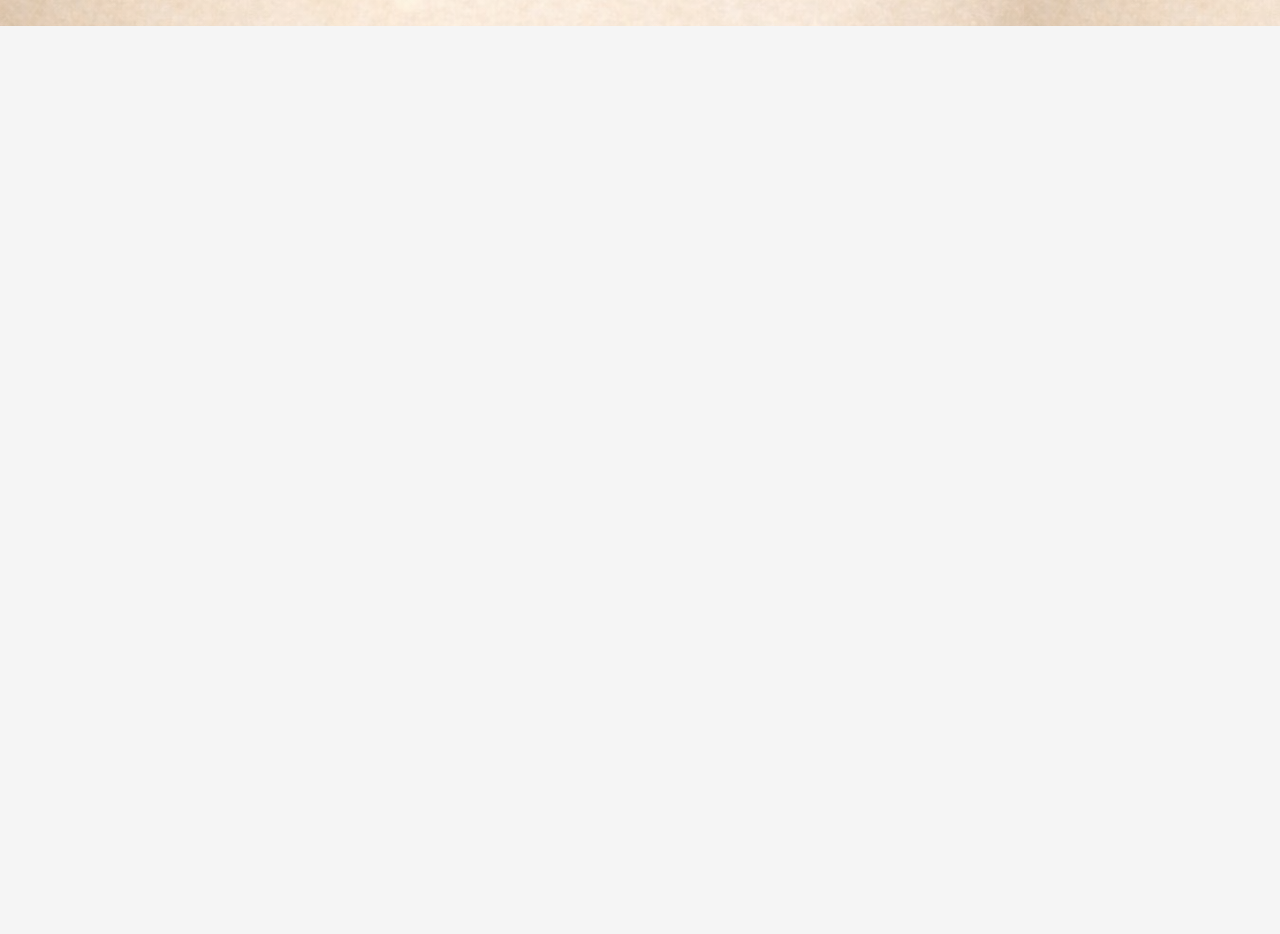
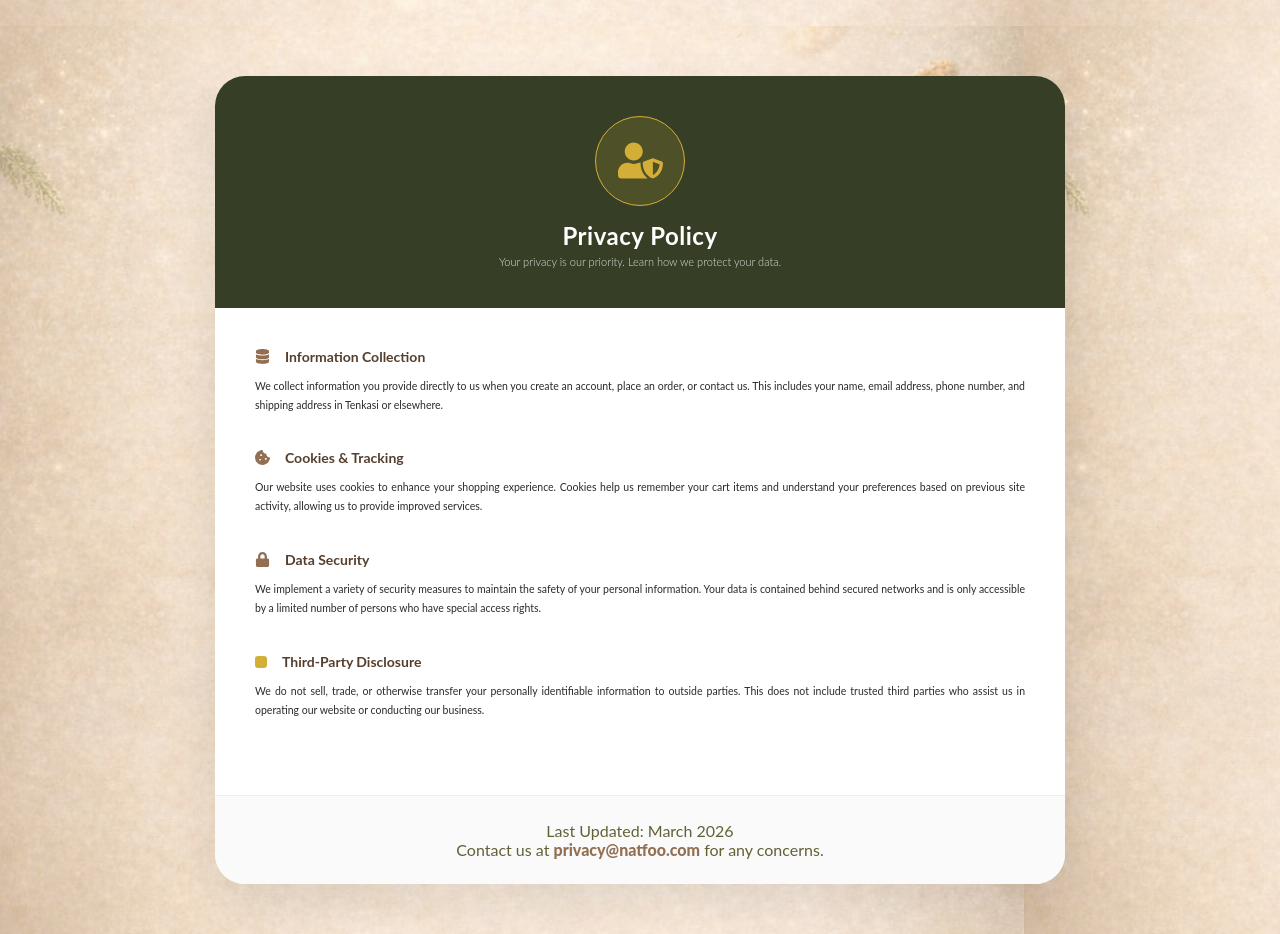
Before and after one commit to natfooin/natfoo, a React (Vite) app: page /product/1 in a window 1280 px wide. Shown: the part 2320-3254 px from the top of the page. Before the commit the page ends 2346 px from the top, so only its background shows below. Built offline with nearby package versions, Linux system fonts and the light colour scheme.

Commit message:
privacy & policy

```diff
--- a/src/App.jsx
+++ b/src/App.jsx
@@ -6,6 +6,7 @@ import MainProducts from "./pages/MainProducts/MainProducts";
 import NavBar from "./Components/NavBar/NavBar";
 import Hero from "./Components/Hero/Hero";
 import "./App.css";
+import PolicyPage from './Components/PolicyPage/PolicyPage'
 import OpeningScreen from "./Components/OpeningScreen/OpeningScreen";
 import { Router, Routes, Route } from "react-router-dom";
 import SingleProduct from "./pages/SingleProduct";
@@ -103,6 +104,7 @@ const App = () => {
       </Routes>
       {/* <Footer /> */}
       <Contact />
+      <PolicyPage />
     </>
   );
 };
--- a/src/Components/Contact/Contact.css
+++ b/src/Components/Contact/Contact.css
@@ -82,7 +82,9 @@
   font-weight: 700;
   color: var(--dark-olive);
 }
-
+.status-view{
+  max-height: 25rem;
+}
 .field input,
 .field textarea {
   padding: 10px;
--- a/src/Components/Contact/Contact.jsx
+++ b/src/Components/Contact/Contact.jsx
@@ -92,8 +92,11 @@ function Contact() {
               <div className="field">
                 <label>Phone no.</label>
                 <input
-                  type="number"
+                  type="tel"
+                  name="phone"
                   required
+                  pattern="[0-9]*"
+                  onInput="this.value=this.value.replace(/[^0-9]/g,'');"
                   value={formData.number}
                   onChange={(e) => setFormData({...formData, number: e.target.value})}
                 />
--- a/src/Components/PolicyPage/PolicyPage.css
+++ b/src/Components/PolicyPage/PolicyPage.css
@@ -1,66 +1,117 @@
-* {
-  margin: 0;
-  padding: 0;
-  box-sizing: border-box;
+.policy-wrapper {
+  min-height: 100vh;
+  background-color: var(--cream-bg);
+  background-image: url(../../assets/textured-bg.png);
+  background-attachment: fixed;
+  padding: 5rem 1rem;
+  display: flex;
+  justify-content: center;
+  align-items: center;
 }
 
-.accordion-page {
-  min-height: 100vh;
-  background: #f9fafb;
-  display: flex;
-  justify-content: center;
-  padding: clamp(20px, 5vw, 50px);
+.policy-card {
+  max-width: 850px;
+  width: 100%;
+  background: var(--site-white);
+  border-radius: 30px;
+  box-shadow: 0 20px 50px rgba(0, 0, 0, 0.1);
+  overflow: hidden;
+  animation: slideUp 0.7s ease-out;
 }
 
-.accordion-container {
-  width: 100%;
-  max-width: 800px;
+.policy-header {
+  background-color: var(--dark-green);
+  padding: 4rem 2rem;
+  text-align: center;
+  color: white;
 }
 
-.accordion-container h1 {
-  text-align: center;
-  margin-bottom: 30px;
-  font-size: clamp(22px, 3vw, 32px);
+.header-icon {
+  background: rgba(212, 175, 55, 0.15);
+  width: 90px;
+  height: 90px;
+  border-radius: 50%;
+  display: flex;
+  align-items: center;
+  justify-content: center;
+  margin: 0 auto 1.5rem;
+  color: var(--gold);
+  border: 1px solid var(--gold);
 }
 
-.accordion-item {
-  background: #fff;
-  margin-bottom: 12px;
-  border-radius: 10px;
-  overflow: hidden;
-  box-shadow: 0 4px 15px rgba(0,0,0,0.05);
+.policy-header h1 {
+  font-size: 2.4rem;
+  margin-bottom: 0.5rem;
+  letter-spacing: 0.5px;
 }
 
-.accordion-header {
-  display: flex;
-  justify-content: space-between;
-  align-items: center;
-  padding: 18px;
-  cursor: pointer;
+.policy-header p {
+  font-size: 1.1rem;
+  opacity: 0.85;
+  font-weight: 300;
 }
 
-.accordion-header h3 {
-  font-size: clamp(16px, 2vw, 18px);
+.policy-content {
+  padding: 4rem;
 }
 
-.accordion-header span {
-  font-size: 20px;
+.policy-section {
+  margin-bottom: 3.5rem;
 }
 
-.accordion-body {
-  max-height: 0;
-  overflow: hidden;
-  transition: all 0.3s ease;
-  padding: 0 18px;
+.section-title {
+  display: flex;
+  align-items: center;
+  gap: 15px;
+  margin-bottom: 1.2rem;
 }
 
-.accordion-body.open {
-  max-height: 200px;
-  padding: 10px 18px 18px;
+.section-title .icon {
+  color: var(--site-honey-badger);
+  font-size: 1.5rem;
 }
 
-.accordion-body p {
-  color: #555;
-  line-height: 1.6;
-  font-size: clamp(14px, 1.6vw, 16px);
+.indicator {
+  width: 12px;
+  height: 12px;
+  background: var(--gold);
+  border-radius: 3px;
 }
+
+.section-title h2 {
+  color: var(--heading);
+  font-size: 1.4rem;
+  margin: 0;
+  font-weight: 700;
+}
+
+.policy-section p {
+  color: var(--millet-cookies);
+  line-height: 1.8;
+  font-size: 1.05rem;
+  text-align: justify;
+}
+
+.policy-footer {
+  background: #fafafa;
+  padding: 2.5rem;
+  text-align: center;
+  border-top: 1px solid #eee;
+  color: var(--dark-olive);
+}
+
+.policy-footer span {
+  color: var(--site-honey-badger);
+  font-weight: 800;
+}
+
+@keyframes slideUp {
+  from { opacity: 0; transform: translateY(40px); }
+  to { opacity: 1; transform: translateY(0); }
+}
+
+@media (max-width: 600px) {
+  .policy-content { padding: 2.5rem 1.5rem; }
+  .policy-header h1 { font-size: 1.8rem; }
+  .policy-wrapper { padding: 2rem 1rem; }
+}
--- a/src/Components/PolicyPage/PolicyPage.jsx
+++ b/src/Components/PolicyPage/PolicyPage.jsx
@@ -1,54 +1,81 @@
-import React, { useState } from "react";
+import React, { useEffect } from "react";
 import "./PolicyPage.css";
+import { FaUserShield, FaDatabase, FaCookieBite, FaLock } from "react-icons/fa";
 
-const data = [
-  {
-    title: "Privacy Policy",
-    content: "We protect your personal data and never share it with third parties."
-  },
-  {
-    title: "Terms & Conditions",
-    content: "By using our website, you agree to follow our terms and policies."
-  },
-  {
-    title: "Shipping & Delivery",
-    content: "Orders are delivered within 5–7 business days across India."
-  },
-  {
-    title: "Refund & Cancellation",
-    content: "Refunds are available within 7 days of delivery."
-  }
-];
-
-const PolicyPage = () => {
-  const [activeIndex, setActiveIndex] = useState(null);
-
-  const toggle = (index) => {
-    setActiveIndex(activeIndex === index ? null : index);
-  };
+function PolicyPage() {
+  useEffect(() => {
+    document.title = "Privacy Policy | NatFoo";
+    window.scrollTo(0, 0);
+  }, []);
 
   return (
-    <div className="accordion-page">
-      <div className="accordion-container">
-        <h1>Policies</h1>
+    <div className="policy-wrapper">
+      <div className="policy-card">
+        <header className="policy-header">
+          <div className="header-icon">
+            <FaUserShield size={45} />
+          </div>
+          <h1>Privacy Policy</h1>
+          <p>Your privacy is our priority. Learn how we protect your data.</p>
+        </header>
 
-        {data.map((item, index) => (
-          <div key={index} className="accordion-item">
-            <div className="accordion-header" onClick={() => toggle(index)}>
-              <h3>{item.title}</h3>
-              <span>{activeIndex === index ? "-" : "+"}</span>
+        <div className="policy-content">
+          <section className="policy-section">
+            <div className="section-title">
+              <FaDatabase className="icon" />
+              <h2>Information Collection</h2>
             </div>
+            <p>
+              We collect information you provide directly to us when you create an account,
+              place an order, or contact us. This includes your name, email address,
+              phone number, and shipping address in Tenkasi or elsewhere.
+            </p>
+          </section>
 
-            <div className={`accordion-body ${activeIndex === index ? "open" : ""}`}>
-              <p>{item.content}</p>
+          <section className="policy-section">
+            <div className="section-title">
+              <FaCookieBite className="icon" />
+              <h2>Cookies & Tracking</h2>
+            </div>
+            <p>
+              Our website uses cookies to enhance your shopping experience. Cookies help us
+              remember your cart items and understand your preferences based on previous
+              site activity, allowing us to provide improved services.
+            </p>
+          </section>
 
+          <section className="policy-section">
+            <div className="section-title">
+              <FaLock className="icon" />
+              <h2>Data Security</h2>
             </div>
-          </div>
-        ))}
+            <p>
+              We implement a variety of security measures to maintain the safety of your
+              personal information. Your data is contained behind secured networks and is
+              only accessible by a limited number of persons who have special access rights.
+            </p>
+          </section>
 
+          <section className="policy-section">
+            <div className="section-title">
+              <div className="indicator"></div>
+              <h2>Third-Party Disclosure</h2>
+            </div>
+            <p>
+              We do not sell, trade, or otherwise transfer your personally identifiable
+              information to outside parties. This does not include trusted third parties
+              who assist us in operating our website or conducting our business.
+            </p>
+          </section>
+        </div>
+
+        <footer className="policy-footer">
+          <p>Last Updated: March 2026</p>
+          <p>Contact us at <span>privacy@natfoo.com</span> for any concerns.</p>
+        </footer>
       </div>
     </div>
   );
-};
+}
 
 export default PolicyPage;
```
